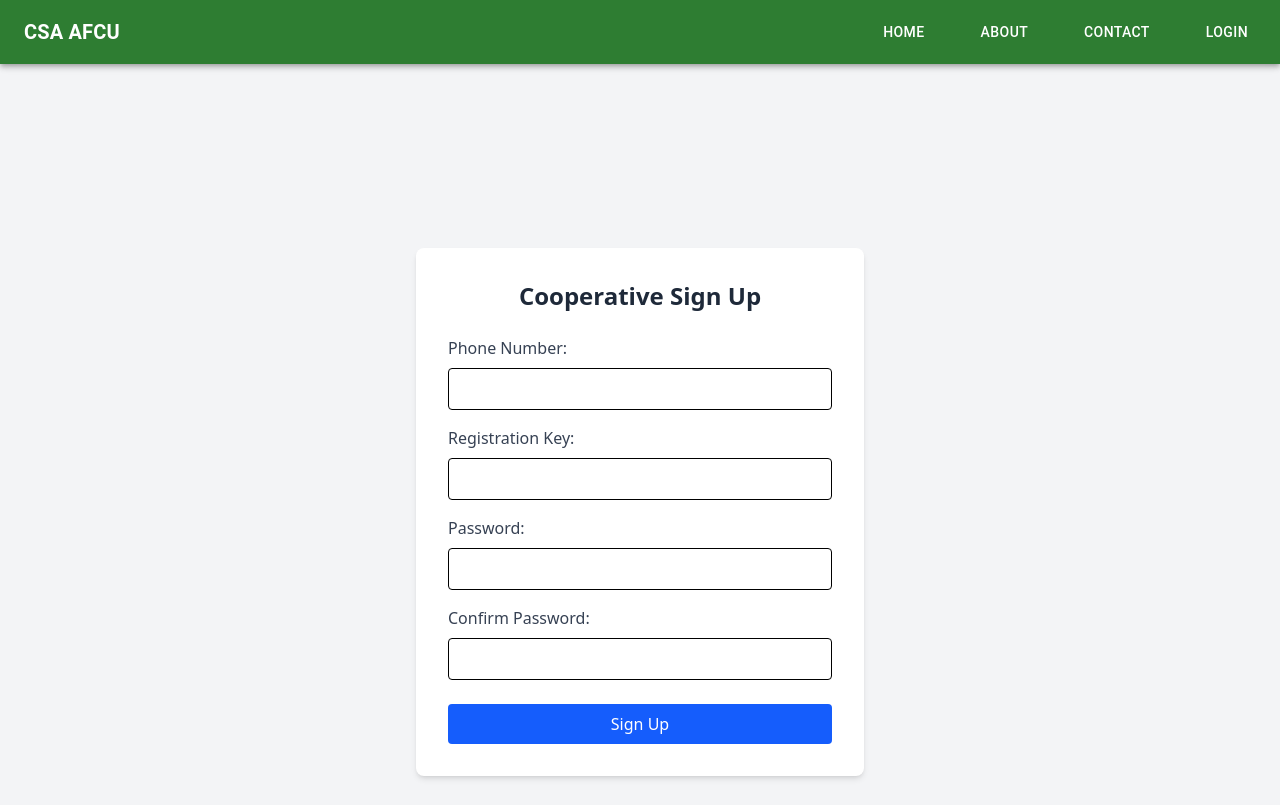
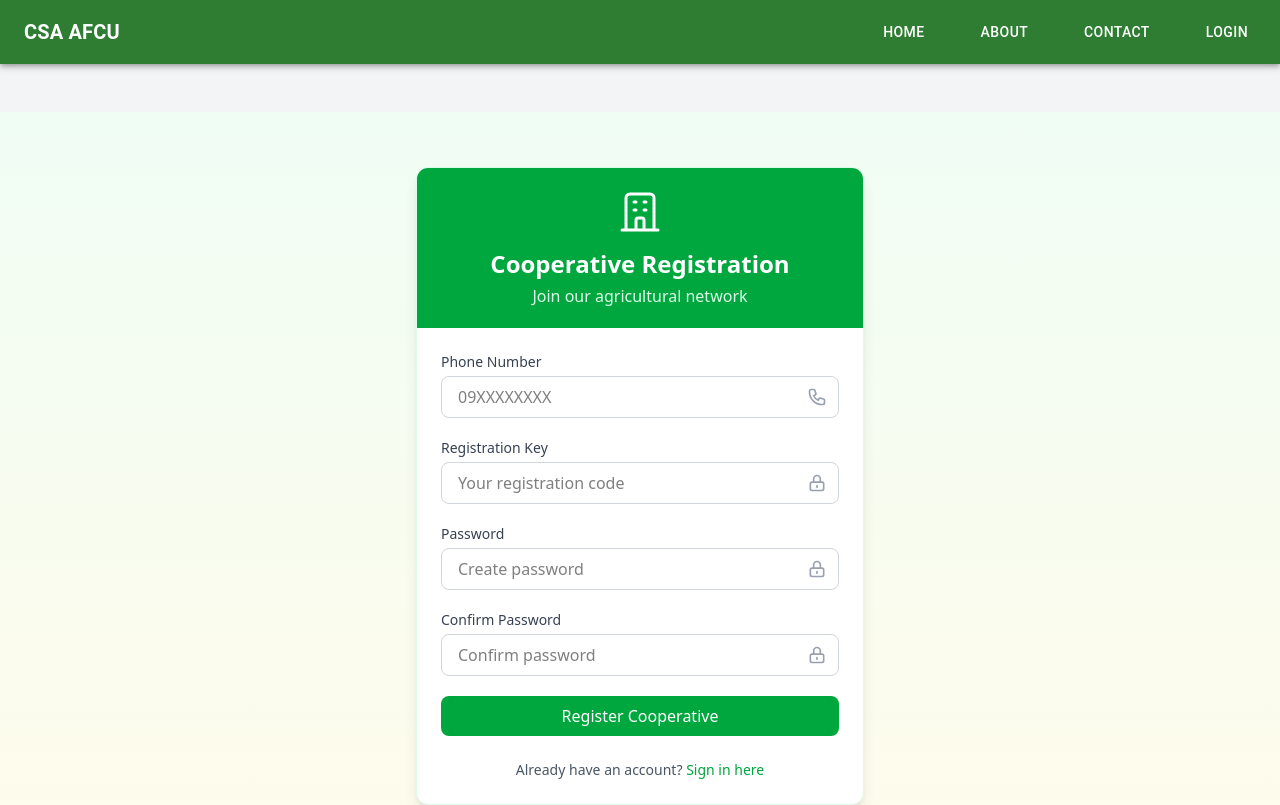
Before and after one commit to EntoB/CSA-AKFCU, a React (Vite) app in the folder frontend/: page /cooperative-signup in a window 1280 px wide. Shown: the top 805 px of the page. Built offline with nearby package versions, Linux system fonts and the light colour scheme; some icons are missing.

Commit message:
added fancy signup

```diff
--- a/frontend/src/components/auth/CooperativeSignUpForm.jsx
+++ b/frontend/src/components/auth/CooperativeSignUpForm.jsx
@@ -11,6 +11,7 @@ const CooperativeSignUpForm = () => {
     });
     const [message, setMessage] = useState("");
     const [error, setError] = useState("");
+    const [isLoading, setIsLoading] = useState(false);
     const navigate = useNavigate();
 
     const handleChange = (e) => {
@@ -21,9 +22,11 @@ const CooperativeSignUpForm = () => {
         e.preventDefault();
         setError("");
         setMessage("");
+        setIsLoading(true);
 
         if (form.password !== form.confirm_password) {
             setError("Passwords do not match.");
+            setIsLoading(false);
             return;
         }
 
@@ -49,7 +52,7 @@ const CooperativeSignUpForm = () => {
                 });
                 setTimeout(() => {
                     navigate("/login");
-                }, 1000); // Redirect after 1 second
+                }, 1000);
             }
         } catch (err) {
             setError(
@@ -57,77 +60,166 @@ const CooperativeSignUpForm = () => {
                 err.response?.data?.detail ||
                 "Registration failed. Please check your details and try again."
             );
+        } finally {
+            setIsLoading(false);
         }
     };
 
     return (
-        <div className="flex items-center justify-center min-h-screen bg-gray-100">
-            <form
-                onSubmit={handleSubmit}
-                className="bg-white p-8 rounded-lg shadow-md w-full max-w-md"
-            >
-                <h2 className="text-2xl font-bold mb-6 text-center text-gray-800">
-                    Cooperative Sign Up
+        <div className="min-h-screen bg-gradient-to-b from-green-50 to-amber-50 flex items-center justify-center p-4">
+            <div className="max-w-md w-full">
+                <div className="bg-white rounded-xl shadow-lg overflow-hidden border border-green-100">
+                    <div className="bg-green-600 py-5 px-6 text-center">
+                        <svg className="w-12 h-12 mx-auto text-white" fill="none" stroke="currentColor" viewBox="0 0 24 24">
+                            <path strokeLinecap="round" strokeLinejoin="round" strokeWidth="1.5" d="M19 21V5a2 2 0 00-2-2H7a2 2 0 00-2 2v16m14 0h2m-2 0h-5m-9 0H3m2 0h5M9 7h1m-1 4h1m4-4h1m-1 4h1m-5 10v-5a1 1 0 011-1h2a1 1 0 011 1v5m-4 0h4" />
+                        </svg>
+                        <h2 className="text-2xl font-bold text-white mt-3">
+                            Cooperative Registration
                         </h2>
+                        <p className="text-green-100 mt-1">
+                            Join our agricultural network
+                        </p>
+                    </div>
+
+                    <div className="p-6">
                         {message && (
-                    <div className="mb-4 text-center text-green-600">{message}</div>
+                            <div className="mb-4 p-3 bg-green-100 text-green-800 rounded-lg text-sm">
+                                {message}
+                            </div>
                         )}
                         {error && (
-                    <div className="mb-4 text-center text-red-600">{error}</div>
+                            <div className="mb-4 p-3 bg-red-100 text-red-800 rounded-lg text-sm">
+                                {error}
+                            </div>
                         )}
-                <div className="mb-4">
-                    <label className="block text-gray-700 mb-2">Phone Number:</label>
+
+                        <form onSubmit={handleSubmit} className="space-y-5">
+                            <div>
+                                <label className="block text-sm font-medium text-gray-700 mb-1">
+                                    Phone Number
+                                </label>
+                                <div className="relative">
                                     <input
                                         type="text"
                                         name="phone_number"
                                         value={form.phone_number}
                                         onChange={handleChange}
                                         required
-                        className="w-full px-3 py-2 border rounded focus:outline-none focus:ring-2 focus:ring-blue-400"
+                                        className="w-full px-4 py-2 border border-gray-300 rounded-lg focus:ring-2 focus:ring-green-500 focus:border-green-500 transition"
+                                        placeholder="09XXXXXXXX"
                                         pattern="^09\d{8}$"
                                         title="Phone number must start with 09 and be 10 digits"
                                     />
+                                    <div className="absolute inset-y-0 right-0 flex items-center pr-3 pointer-events-none">
+                                        <svg className="h-5 w-5 text-gray-400" fill="none" stroke="currentColor" viewBox="0 0 24 24">
+                                            <path strokeLinecap="round" strokeLinejoin="round" strokeWidth="2" d="M3 5a2 2 0 012-2h3.28a1 1 0 01.948.684l1.498 4.493a1 1 0 01-.502 1.21l-2.257 1.13a11.042 11.042 0 005.516 5.516l1.13-2.257a1 1 0 011.21-.502l4.493 1.498a1 1 0 01.684.949V19a2 2 0 01-2 2h-1C9.716 21 3 14.284 3 6V5z" />
+                                        </svg>
                                     </div>
-                <div className="mb-4">
-                    <label className="block text-gray-700 mb-2">Registration Key:</label>
+                                </div>
+                            </div>
+
+                            <div>
+                                <label className="block text-sm font-medium text-gray-700 mb-1">
+                                    Registration Key
+                                </label>
+                                <div className="relative">
                                     <input
                                         type="text"
                                         name="registration_key"
                                         value={form.registration_key}
                                         onChange={handleChange}
                                         required
-                        className="w-full px-3 py-2 border rounded focus:outline-none focus:ring-2 focus:ring-blue-400"
+                                        className="w-full px-4 py-2 border border-gray-300 rounded-lg focus:ring-2 focus:ring-green-500 focus:border-green-500 transition"
+                                        placeholder="Your registration code"
                                     />
+                                    <div className="absolute inset-y-0 right-0 flex items-center pr-3 pointer-events-none">
+                                        <svg className="h-5 w-5 text-gray-400" fill="none" stroke="currentColor" viewBox="0 0 24 24">
+                                            <path strokeLinecap="round" strokeLinejoin="round" strokeWidth="2" d="M12 15v2m-6 4h12a2 2 0 002-2v-6a2 2 0 00-2-2H6a2 2 0 00-2 2v6a2 2 0 002 2zm10-10V7a4 4 0 00-8 0v4h8z" />
+                                        </svg>
                                     </div>
-                <div className="mb-4">
-                    <label className="block text-gray-700 mb-2">Password:</label>
+                                </div>
+                            </div>
+
+                            <div>
+                                <label className="block text-sm font-medium text-gray-700 mb-1">
+                                    Password
+                                </label>
+                                <div className="relative">
                                     <input
                                         type="password"
                                         name="password"
                                         value={form.password}
                                         onChange={handleChange}
                                         required
-                        className="w-full px-3 py-2 border rounded focus:outline-none focus:ring-2 focus:ring-blue-400"
+                                        className="w-full px-4 py-2 border border-gray-300 rounded-lg focus:ring-2 focus:ring-green-500 focus:border-green-500 transition"
+                                        placeholder="Create password"
                                     />
+                                    <div className="absolute inset-y-0 right-0 flex items-center pr-3 pointer-events-none">
+                                        <svg className="h-5 w-5 text-gray-400" fill="none" stroke="currentColor" viewBox="0 0 24 24">
+                                            <path strokeLinecap="round" strokeLinejoin="round" strokeWidth="2" d="M12 15v2m-6 4h12a2 2 0 002-2v-6a2 2 0 00-2-2H6a2 2 0 00-2 2v6a2 2 0 002 2zm10-10V7a4 4 0 00-8 0v4h8z" />
+                                        </svg>
                                     </div>
-                <div className="mb-6">
-                    <label className="block text-gray-700 mb-2">Confirm Password:</label>
+                                </div>
+                            </div>
+
+                            <div>
+                                <label className="block text-sm font-medium text-gray-700 mb-1">
+                                    Confirm Password
+                                </label>
+                                <div className="relative">
                                     <input
                                         type="password"
                                         name="confirm_password"
                                         value={form.confirm_password}
                                         onChange={handleChange}
                                         required
-                        className="w-full px-3 py-2 border rounded focus:outline-none focus:ring-2 focus:ring-blue-400"
+                                        className="w-full px-4 py-2 border border-gray-300 rounded-lg focus:ring-2 focus:ring-green-500 focus:border-green-500 transition"
+                                        placeholder="Confirm password"
                                     />
+                                    <div className="absolute inset-y-0 right-0 flex items-center pr-3 pointer-events-none">
+                                        <svg className="h-5 w-5 text-gray-400" fill="none" stroke="currentColor" viewBox="0 0 24 24">
+                                            <path strokeLinecap="round" strokeLinejoin="round" strokeWidth="2" d="M12 15v2m-6 4h12a2 2 0 002-2v-6a2 2 0 00-2-2H6a2 2 0 00-2 2v6a2 2 0 002 2zm10-10V7a4 4 0 00-8 0v4h8z" />
+                                        </svg>
                                     </div>
+                                </div>
+                            </div>
+
+                            <div>
                                 <button
                                     type="submit"
-                    className="w-full bg-blue-600 text-white py-2 rounded hover:bg-blue-700 transition"
+                                    disabled={isLoading}
+                                    className={`w-full ${isLoading ? 'bg-green-400' : 'bg-green-600 hover:bg-green-700'} text-white font-medium py-2 px-4 rounded-lg transition duration-200 flex items-center justify-center`}
                                 >
-                    Sign Up
+                                    {isLoading ? (
+                                        <>
+                                            <svg className="animate-spin -ml-1 mr-3 h-5 w-5 text-white" xmlns="http://www.w3.org/2000/svg" fill="none" viewBox="0 0 24 24">
+                                                <circle className="opacity-25" cx="12" cy="12" r="10" stroke="currentColor" strokeWidth="4"></circle>
+                                                <path className="opacity-75" fill="currentColor" d="M4 12a8 8 0 018-8V0C5.373 0 0 5.373 0 12h4zm2 5.291A7.962 7.962 0 014 12H0c0 3.042 1.135 5.824 3 7.938l3-2.647z"></path>
+                                            </svg>
+                                            Registering...
+                                        </>
+                                    ) : (
+                                        'Register Cooperative'
+                                    )}
                                 </button>
+                            </div>
                         </form>
+
+                        <div className="mt-6 text-center">
+                            <p className="text-sm text-gray-600">
+                                Already have an account?{' '}
+                                <a href="/login" className="text-green-600 hover:text-green-800 font-medium">
+                                    Sign in here
+                                </a>
+                            </p>
+                        </div>
+                    </div>
+                </div>
+
+                <div className="mt-8 text-center text-sm text-gray-500">
+                    <p>Connecting agricultural cooperatives with farmers nationwide</p>
+                </div>
+            </div>
         </div>
     );
 };
--- a/frontend/src/components/common/AnimatedAlert.jsx
+++ b/frontend/src/components/common/AnimatedAlert.jsx
@@ -32,13 +32,13 @@ const AnimatedAlert = ({
                     exit={{ opacity: 0, y: -20, scale: 0.95 }}
                     transition={{ duration: 0.2 }}
                     style={{
-                        position: 'absolute',
+                        position: 'fixed', // <-- changed from 'absolute' to 'fixed'
                         left: '50%',
                         top: 0,
                         transform: 'translateX(-50%)',
                         width: '100%',
                         maxWidth: 500,
-                        zIndex: 10,
+                        zIndex: 1300, // higher z-index to be above most elements
                     }}
                 >
                     <Alert
--- a/frontend/src/pages/Admin/PC/ViewPCPage.jsx
+++ b/frontend/src/pages/Admin/PC/ViewPCPage.jsx
@@ -1,10 +1,28 @@
 import React, { useEffect, useState } from "react";
 import axios from "axios";
+import Paper from '@mui/material/Paper';
+import Table from '@mui/material/Table';
+import TableBody from '@mui/material/TableBody';
+import TableCell from '@mui/material/TableCell';
+import TableContainer from '@mui/material/TableContainer';
+import TableHead from '@mui/material/TableHead';
+import TableRow from '@mui/material/TableRow';
+import AnimatedAlert from "../../../components/common/AnimatedAlert";
+
+const columns = [
+    { id: 'id', label: 'ID', minWidth: 60 },
+    { id: 'username', label: 'Name', minWidth: 120 },
+    { id: 'phone_number', label: 'Phone Number', minWidth: 120 },
+    { id: 'is_active', label: 'Active', minWidth: 80 },
+    { id: 'toggle', label: 'Toggle', minWidth: 100 },
+];
 
 const ViewPCPage = () => {
     const [pcs, setPCs] = useState([]);
     const [loading, setLoading] = useState(true);
-    const [message, setMessage] = useState("");
+    const [alertOpen, setAlertOpen] = useState(false);
+    const [alertType, setAlertType] = useState("success");
+    const [alertMessage, setAlertMessage] = useState("");
 
     // Fetch all primary cooperatives on mount
     useEffect(() => {
@@ -16,8 +34,10 @@ const ViewPCPage = () => {
         try {
             const response = await axios.get("http://127.0.0.1:8000/accounts/users?role=pcs");
             setPCs(response.data);
-        } catch (err) {
-            setMessage("Failed to load primary cooperatives.");
+        } catch {
+            setAlertType("danger");
+            setAlertMessage("Failed to load primary cooperatives.");
+            setAlertOpen(true);
         }
         setLoading(false);
     };
@@ -34,55 +54,82 @@ const ViewPCPage = () => {
                     pc.id === pcId ? { ...pc, is_active: !currentState } : pc
                 )
             );
-            setMessage("Primary cooperative state updated.");
-        } catch (err) {
-            setMessage("Failed to update state.");
+            setAlertType("success");
+            setAlertMessage("Primary cooperative state updated.");
+            setAlertOpen(true);
+        } catch {
+            setAlertType("danger");
+            setAlertMessage("Failed to update state.");
+            setAlertOpen(true);
         }
     };
 
     return (
         <div className="p-6">
             <h2 className="text-2xl font-bold mb-4">All Primary Cooperatives</h2>
-            {message && <div className="mb-4 text-blue-600">{message}</div>}
+            <AnimatedAlert
+                open={alertOpen}
+                message={alertMessage}
+                type={alertType}
+                onClose={() => setAlertOpen(false)}
+                duration={1500}
+            />
             {loading ? (
                 <div>Loading...</div>
             ) : (
-                <div className="overflow-x-auto">
-                    <table className="min-w-full border border-gray-300">
-                        <thead>
-                            <tr>
-                                <th className="border px-4 py-2">ID</th>
-                                <th className="border px-4 py-2">Name</th>
-                                <th className="border px-4 py-2">Phone Number</th>
-                                <th className="border px-4 py-2">Active</th>
-                                <th className="border px-4 py-2">Toggle</th>
-                            </tr>
-                        </thead>
-                        <tbody>
-                            {pcs.map(pc => (
-                                <tr key={pc.id}>
-                                    <td className="border px-4 py-2">{pc.id}</td>
-                                    <td className="border px-4 py-2">{pc.username}</td>
-                                    <td className="border px-4 py-2">{pc.phone_number}</td>
-                                    <td className="border px-4 py-2">
-                                        {pc.is_active ? "Active" : "Inactive"}
-                                    </td>
-                                    <td className="border px-4 py-2">
-                                        <button
-                                            onClick={() => handleToggleActive(pc.id, pc.is_active)}
-                                            className={`px-3 py-1 rounded transition ${pc.is_active
-                                                ? "bg-yellow-500 text-white hover:bg-yellow-600"
-                                                : "bg-green-600 text-white hover:bg-green-700"
-                                                }`}
+                <Paper sx={{ width: '100%', overflow: 'hidden', boxShadow: 3, borderRadius: 2, bgcolor: '#e6f4ea' }}>
+                    <TableContainer sx={{ maxHeight: 940 }}>
+                        <Table stickyHeader aria-label="primary cooperatives table">
+                            <TableHead>
+                                <TableRow sx={{ bgcolor: '#16a34a' }}>
+                                    {columns.map((column) => (
+                                        <TableCell
+                                            key={column.id}
+                                            align={column.align}
+                                            style={{
+                                                minWidth: column.minWidth,
+                                                background: '#16a34a',
+                                                color: '#fff',
+                                                fontWeight: 'bold',
+                                            }}
                                         >
-                                            {pc.is_active ? "Deactivate" : "Activate"}
-                                        </button>
-                                    </td>
-                                </tr>
-                            ))}
-                        </tbody>
-                    </table>
-                </div>
+                                            {column.label}
+                                        </TableCell>
+                                    ))}
+                                </TableRow>
+                            </TableHead>
+                            <TableBody>
+                                {pcs.map((pc) => (
+                                    <TableRow hover tabIndex={-1} key={pc.id}>
+                                        <TableCell>{pc.id}</TableCell>
+                                        <TableCell>{pc.username}</TableCell>
+                                        <TableCell>{pc.phone_number}</TableCell>
+                                        <TableCell>{pc.is_active ? "Active" : "Inactive"}</TableCell>
+                                        <TableCell>
+                                            <button
+                                                onClick={() => handleToggleActive(pc.id, pc.is_active)}
+                                                style={{
+                                                    background: pc.is_active ? '#f59e42' : '#16a34a',
+                                                    color: '#fff',
+                                                    border: 'none',
+                                                    borderRadius: '4px',
+                                                    padding: '6px 16px',
+                                                    cursor: 'pointer',
+                                                    fontWeight: 'bold',
+                                                    transition: 'background 0.2s',
+                                                }}
+                                                onMouseOver={e => e.currentTarget.style.background = pc.is_active ? '#d97706' : '#15803d'}
+                                                onMouseOut={e => e.currentTarget.style.background = pc.is_active ? '#f59e42' : '#16a34a'}
+                                            >
+                                                {pc.is_active ? "Deactivate" : "Activate"}
+                                            </button>
+                                        </TableCell>
+                                    </TableRow>
+                                ))}
+                            </TableBody>
+                        </Table>
+                    </TableContainer>
+                </Paper>
             )}
         </div>
     );
```
Also changed, not shown: 2 other files (tests, documents, lock files or other folders). Lines whose indentation alone changed are shown as unchanged.
